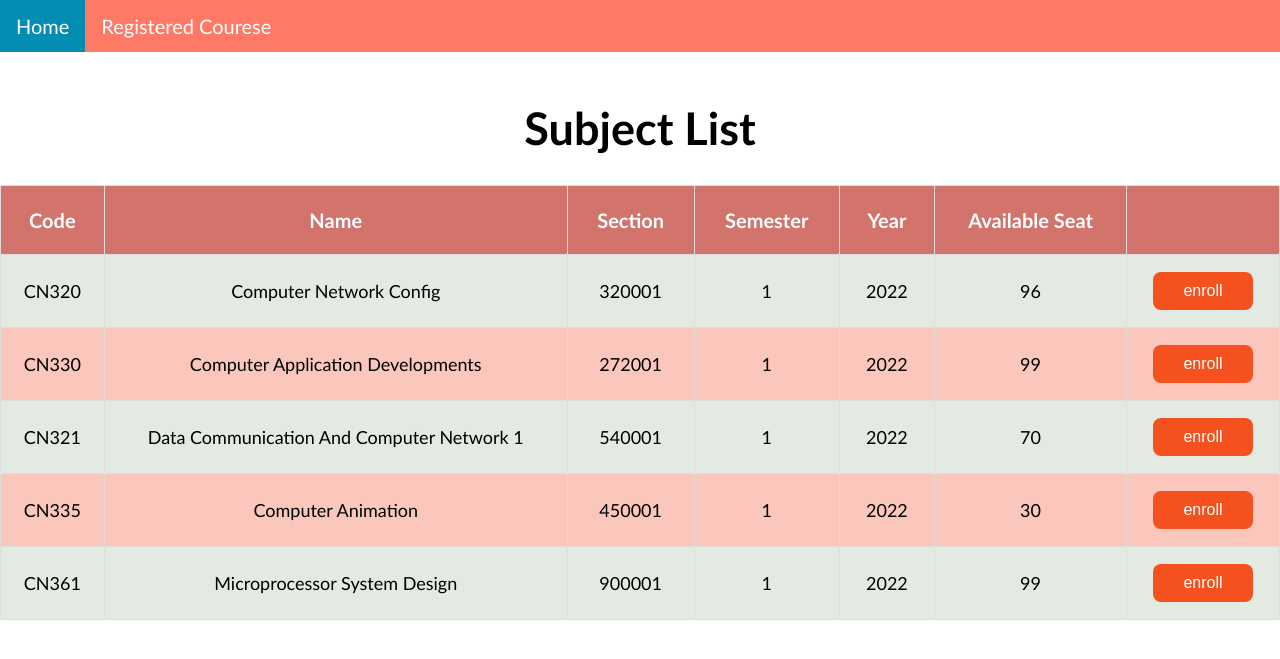
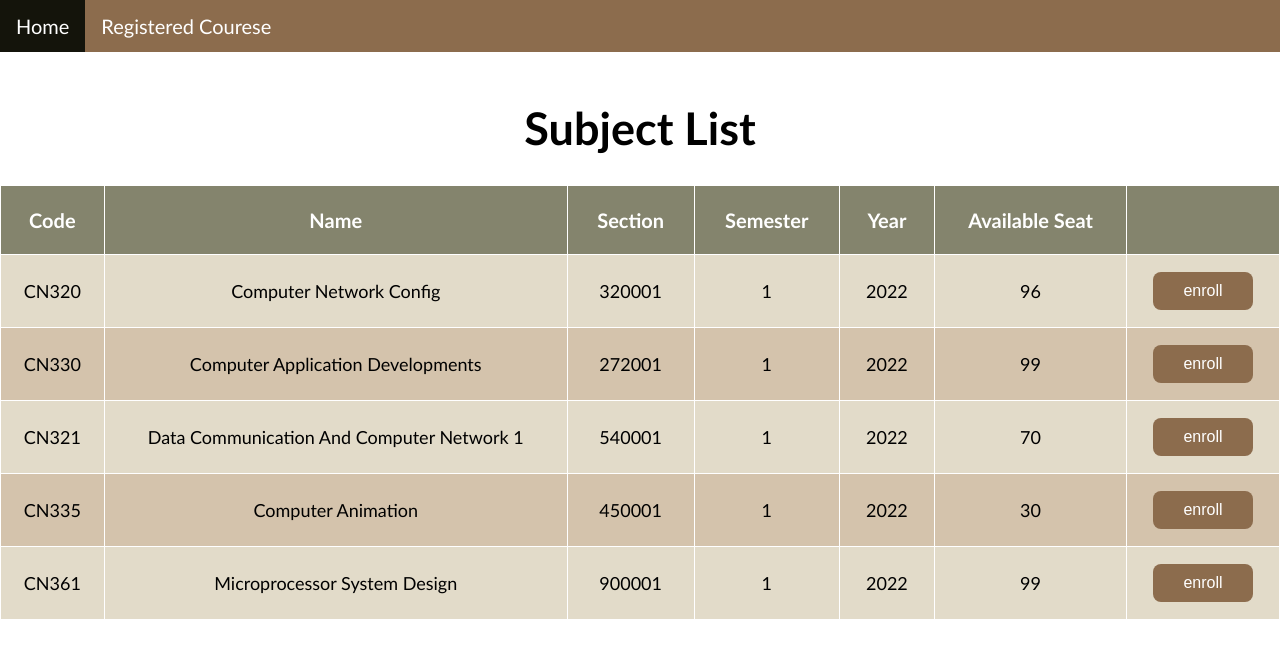
Before and after one commit to 6310611055/CN331-loginreg, a Django app: page /booking/ in a window 1280 px wide. Shown: the top 659 px of the page. Run offline with Django 4.2, Linux system fonts and the light colour scheme; a user stored in the database is signed in; data comes from the database, SQL or seed files in the repository; both versions use the stored data as it was after the commit.

Commit message:
ฮั่นแน่

```diff
--- a/loginreg/booking/templates/booking/index.html
+++ b/loginreg/booking/templates/booking/index.html
@@ -10,10 +10,9 @@
         font-family: Calibri, Helvetica, sans-serif;
     }
 
-
     .topnav {
         overflow: hidden;
-        background-color: #fe7a66;
+        background-color: #8c6c4d;
     }
 
     .topnav a {
@@ -26,12 +25,12 @@
     }
 
     .topnav a:hover {
-        background-color: #ddd;
+        background-color: #e2dbc9;
         color: black;
     }
 
     .topnav a.active {
-        background-color: #038db2;
+        background-color: #14140b;
         color: white;
     }
 
@@ -45,22 +44,22 @@
         border-collapse: collapse;
         border-spacing: 0;
         width: 100%;
-        border: 1px solid #ddd;
+        border: 1px solid white;
 
     }
     th {
-        border: 1px solid #ddd;
+        border: 1px solid white;
         border-collapse: collapse;
         text-align: center;
         padding: 22px;
-        background-color: #d2736c;
+        background-color: #84846d;
         color: white;
         font-size: 20px;
 
     }
 
     td {
-        border: 1px solid #ddd;
+        border: 1px solid white;
         border-collapse: collapse;
         text-align: center;
         padding: 16px;
@@ -69,17 +68,17 @@
     }
 
     tr:nth-child(even) {
-        background-color: #e3eae1;
+        background-color: #e2dbc9;
     }
 
     tr:nth-child(odd) {
-        background-color: #fbc7bc;
+        background-color: #d4c3ac ;
     }
 
     .button {
         display: inline-block;
         border-radius: 8px;
-        background-color: #f4511e;
+        background-color: #8c6c4d;
         border: none;
         color: #FFFFFF;
         text-align: center;
```
Also changed, not shown: loginreg/booking/templates/booking/booking.html (+9 -9 lines), loginreg/booking/templates/booking/withdraw.html (+10 -10 lines), loginreg/users/templates/users/index.html (+6 -5 lines), loginreg/users/templates/users/login.html (+9 -8 lines), loginreg/db.sqlite3.
